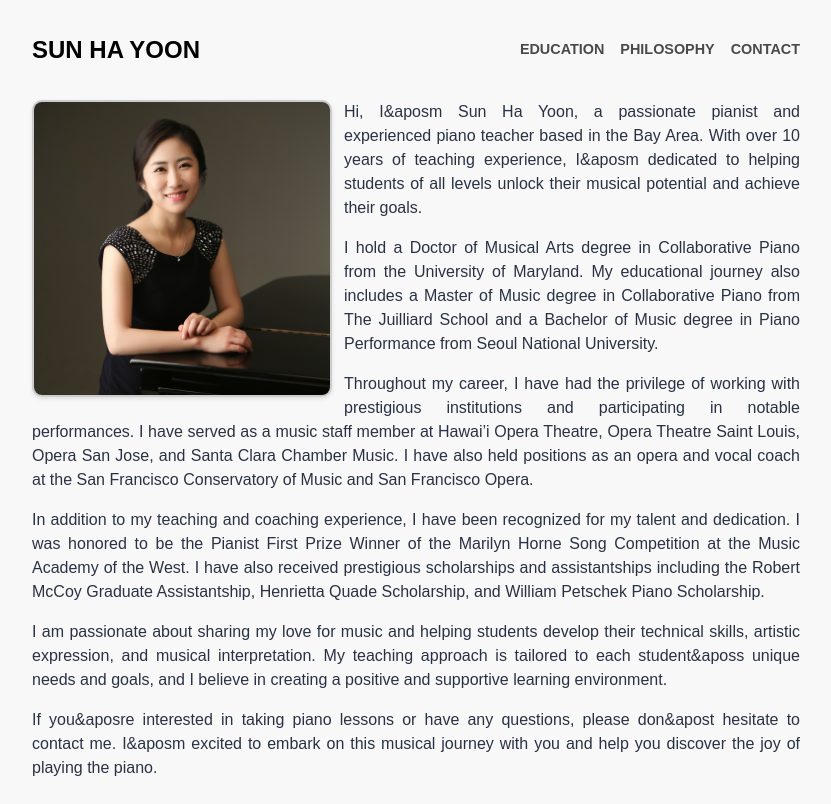
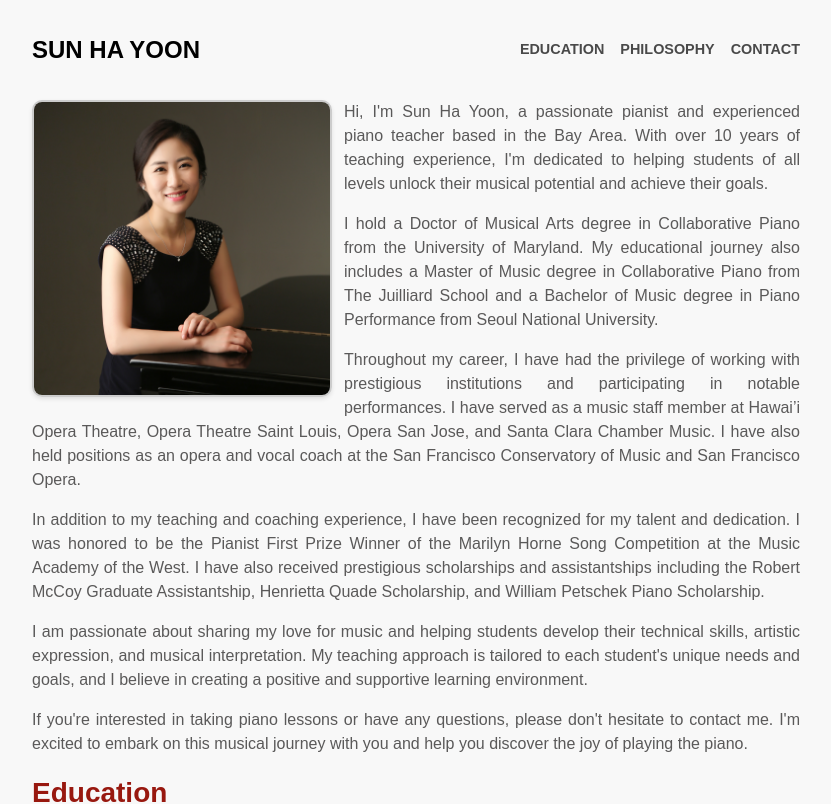
Before and after one commit to taeheechoi/nextjs-sunnyyoon, a Next.js app: page / in a window 1280 px wide. Shown: the top 804 px of the page, without its empty margins (224-1055 px from the left). Built offline with nearby package versions, Linux system fonts and the light colour scheme.

Commit message:
&apos to &apos;

```diff
--- a/pages/about.js
+++ b/pages/about.js
@@ -19,9 +19,9 @@ const About = () => {
         }}
       />
       <p>
-        Hi, I&aposm Sun Ha Yoon, a passionate pianist and experienced piano
+        Hi, I&apos;m Sun Ha Yoon, a passionate pianist and experienced piano
         teacher based in the Bay Area. With over 10 years of teaching
-        experience, I&aposm dedicated to helping students of all levels unlock
+        experience, I&apos;m dedicated to helping students of all levels unlock
         their musical potential and achieve their goals.
       </p>
       <p>
@@ -50,13 +50,13 @@ const About = () => {
       <p>
         I am passionate about sharing my love for music and helping students
         develop their technical skills, artistic expression, and musical
-        interpretation. My teaching approach is tailored to each student&aposs
+        interpretation. My teaching approach is tailored to each student&apos;s
         unique needs and goals, and I believe in creating a positive and
         supportive learning environment.
       </p>
       <p>
-        If you&aposre interested in taking piano lessons or have any questions,
-        please don&apost hesitate to contact me. I&aposm excited to embark on
+        If you&apos;re interested in taking piano lessons or have any questions,
+        please don&apos;t hesitate to contact me. I&apos;m excited to embark on
         this musical journey with you and help you discover the joy of playing
         the piano.
       </p>
--- a/pages/contact.js
+++ b/pages/contact.js
@@ -8,7 +8,7 @@ const Contact = () => {
       <hr className="hr-dots w-full" />
       <p>
         If you have any questions or would like to discuss your piano lessons,
-        feel free to get in touch with me. I&aposm here to help!
+        feel free to get in touch with me. I&apos;m here to help!
       </p>
       <div className="mt-8">
         <h3>Sun Ha Yoon</h3>
--- a/styles/globals.css
+++ b/styles/globals.css
@@ -4,7 +4,7 @@
 
 :root {
   --primary-color: #000000;
-  --secondary-color: #293243;
+  --secondary-color: #5a5959;
   --accent-color: #98180f;
   --neutral-color: #f8f8f8;
 }
```
